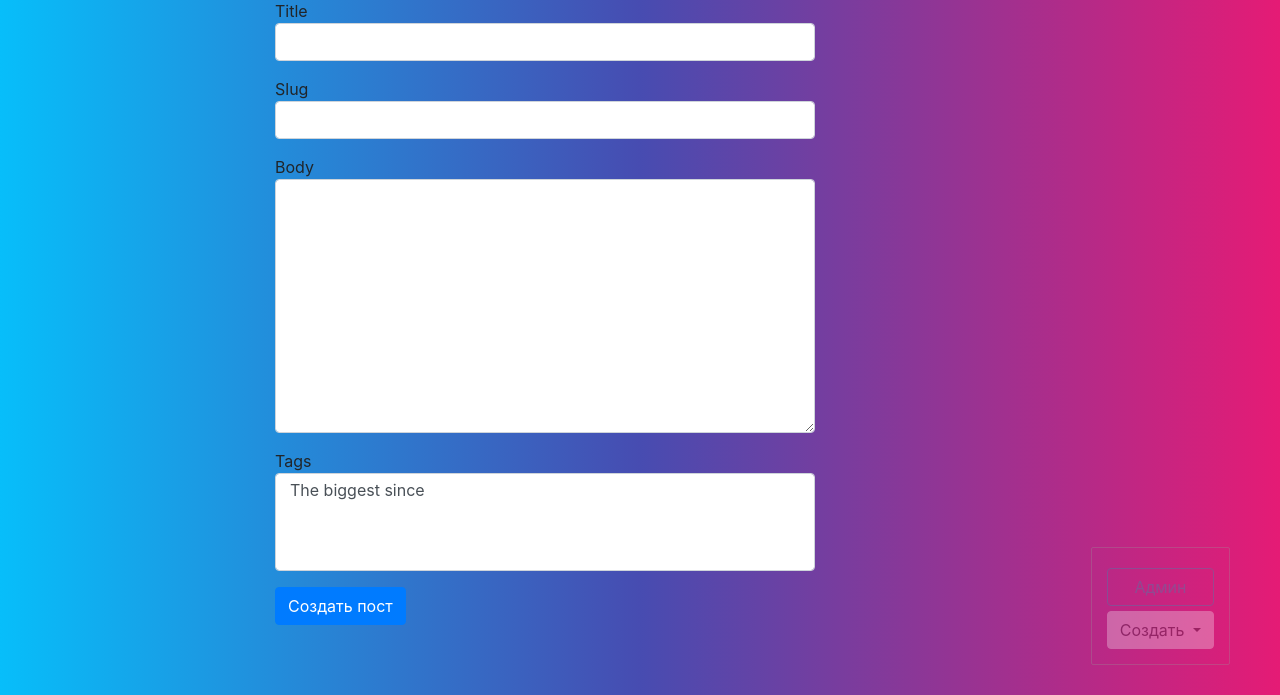
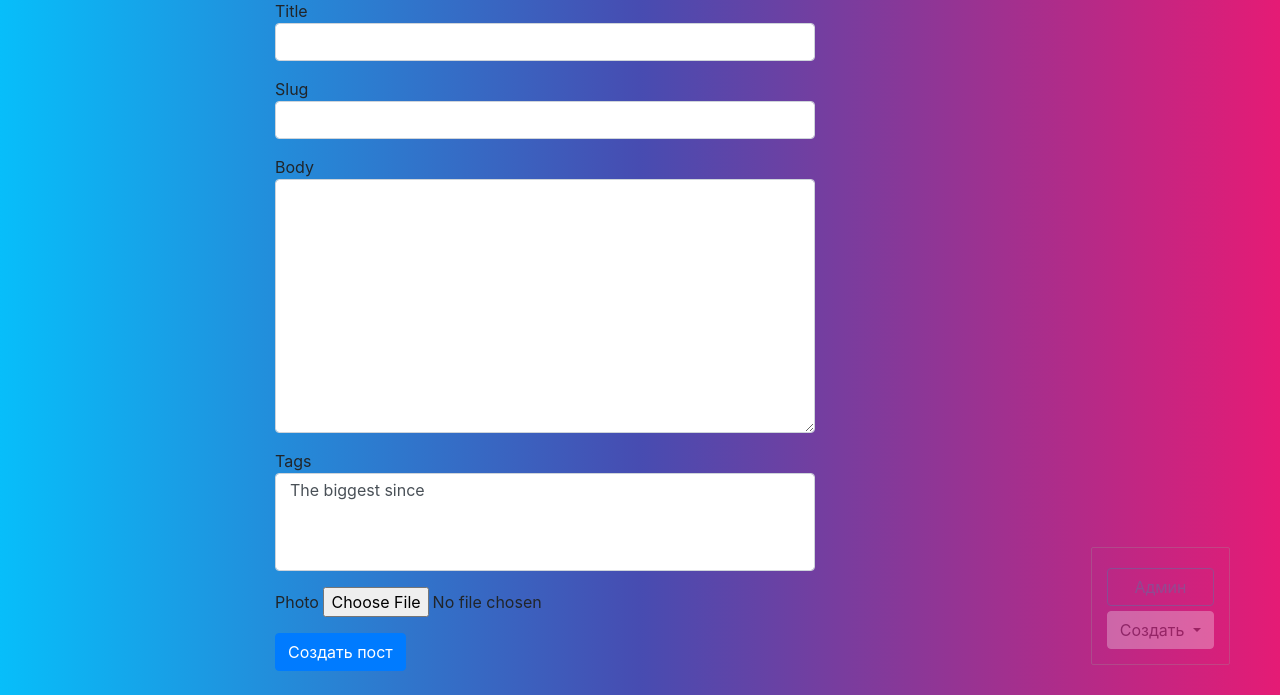
Before and after one commit to Dilaro/django2, a Django app: page /blog/post/create/ in a window 1280 px wide. Shown: the part 105-800 px from the top of the page. Run offline with Django 3.2, Linux system fonts and the light colour scheme; a user stored in the database is signed in; data comes from the database, SQL or seed files in the repository; some libraries are stand-ins or nearby versions.

Commit message:
Mini updates

```diff
--- a/myfirst/blog/forms.py
+++ b/myfirst/blog/forms.py
@@ -26,7 +26,7 @@ class TagForm(forms.ModelForm):
 class PostForm(forms.ModelForm):
     class Meta:
         model = Post
-        fields = ['title', 'slug', 'body', 'tags']
+        fields = ['title', 'slug', 'body', 'tags', 'photo']
 
         widgets = {
             'title': forms.TextInput(attrs={'class': 'form-control'}),
--- a/myfirst/blog/models.py
+++ b/myfirst/blog/models.py
@@ -15,7 +15,7 @@ class Post(models.Model):
     body = models.TextField(blank=True, db_index=True)
     tags = models.ManyToManyField('Tag', blank=True, related_name='posts')
     date_pub = models.DateTimeField(auto_now_add=True)
-    cover = models.ImageField(upload_to='images/')
+    photo = models.ImageField(upload_to='images/')
 
     def get_absolute_url(self):
         return reverse('post_detail_url', kwargs={'slug': self.slug})
--- a/myfirst/blog/templates/blog/post_create_form.html
+++ b/myfirst/blog/templates/blog/post_create_form.html
@@ -7,7 +7,7 @@
 
 {% block content %}
 
-    <form class="" action="{% url 'post_create_url' %}" method="post">
+    <form class="" action="{% url 'post_create_url' %}" method="post" enctype="multipart/form-data">
         {% csrf_token %}
         {% for field in form %}
             <div class="form-group">
--- a/myfirst/myfirst/settings.py
+++ b/myfirst/myfirst/settings.py
@@ -126,6 +126,8 @@ USE_TZ = True
 # https://docs.djangoproject.com/en/3.2/howto/static-files/
 
 STATIC_URL = '/static/'
+MEDIA_URL = '/media/'
+MEDIA_ROOT = os.path.join(BASE_DIR, 'media')
 STATICFILES_DIRS = [
     os.path.join(BASE_DIR, 'static')
 ]
--- a/myfirst/myfirst/urls.py
+++ b/myfirst/myfirst/urls.py
@@ -1,10 +1,17 @@
 from django.contrib import admin
 from django.urls import path, include
 from django.views.generic.base import TemplateView
+from django.conf.urls.static import static
+from django.conf import settings
 
 urlpatterns = [
     path('blog/', include('blog.urls')),
     path('polls/', include('polls.urls')),
     path('admin/', admin.site.urls),
 
-]
+] + static(settings.STATIC_URL, document_root=settings.STATIC_ROOT)
+
+
+if settings.DEBUG:
+    urlpatterns += static(settings.MEDIA_URL,
+                           document_root=settings.MEDIA_ROOT)
```
Also changed, not shown: myfirst/blog/migrations/0005_rename_cover_post_photo.py (added), myfirst/db.sqlite3, myfirst/polls/migrations/0002_auto_20210607_1526.py (added).
